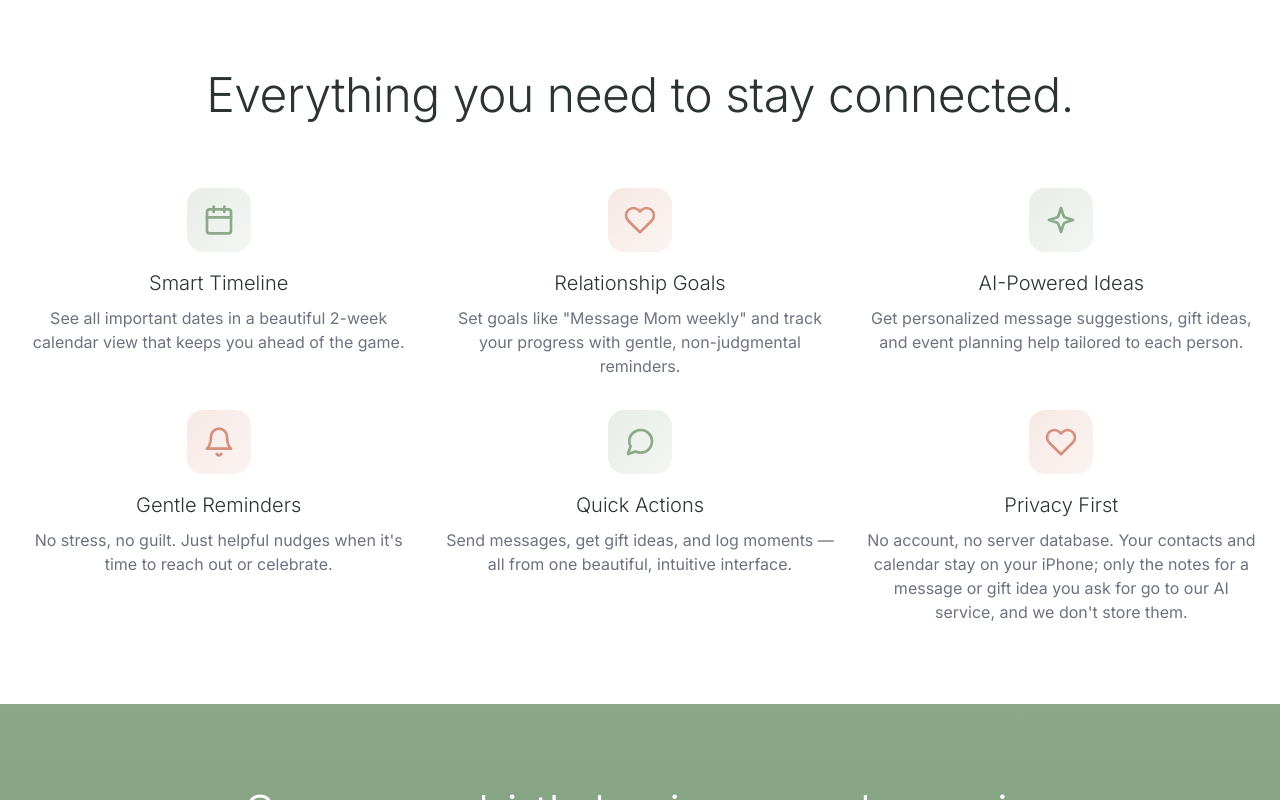
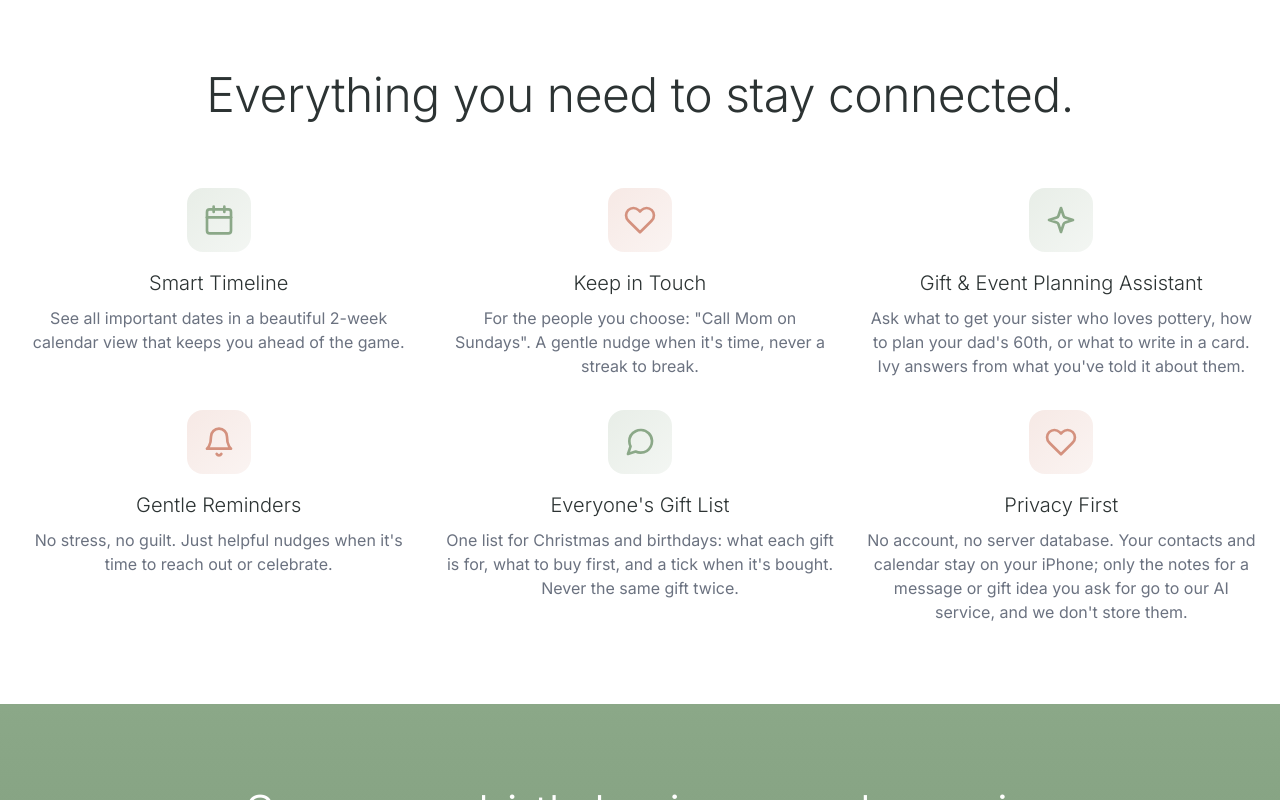
Before and after one commit to umutdemrc/soulware, a plain HTML site: page ivy-relations-assistant/index.html in a window 1280 px wide. Shown: the part 2205-3005 px from the top of the page. Drawn offline with Linux system fonts and the light colour scheme.

Commit message:
Ivy page: gift list and the planning assistant as features
Replaces generic 'AI-Powered Ideas' / 'Quick Actions' cards with the gift & event
planning assistant (what Premium pays for) and everyone's gift list; goals card
says keep-in-touch without streaks.

Co-Authored-By: Claude Opus 5.5 <noreply@anthropic.com>

```diff
--- a/ivy-relations-assistant/index.html
+++ b/ivy-relations-assistant/index.html
@@ -156,7 +156,7 @@
               <svg class="ico" viewBox="0 0 24 24"><path d="M21 11.5a8.38 8.38 0 0 1-.9 3.8 8.5 8.5 0 0 1-7.6 4.7 8.38 8.38 0 0 1-3.8-.9L3 21l1.9-5.7a8.38 8.38 0 0 1-.9-3.8 8.5 8.5 0 0 1 4.7-7.6 8.38 8.38 0 0 1 3.8-.9h.5a8.48 8.48 0 0 1 8 8v.5z"/></svg>
             </div>
             <h3 class="h3">Thoughtful messages made easy.</h3>
-            <p class="muted">AI helps you craft meaningful messages, suggest gifts, and plan special moments.</p>
+            <p class="muted">Ask for gift ideas, event plans or a first message, built from what you've noted about each person.</p>
           </div>
 
           <div class="mock">
@@ -206,16 +206,16 @@
           <div class="feature-ico feature-ico--clay feature-ico--lg">
             <svg class="ico ico--lg" viewBox="0 0 24 24"><path d="M20.84 4.61a5.5 5.5 0 0 0-7.78 0L12 5.67l-1.06-1.06a5.5 5.5 0 0 0-7.78 7.78l1.06 1.06L12 21.23l7.78-7.78 1.06-1.06a5.5 5.5 0 0 0 0-7.78z"/></svg>
           </div>
-          <h3 class="feature__title">Relationship Goals</h3>
-          <p class="muted">Set goals like "Message Mom weekly" and track your progress with gentle, non-judgmental reminders.</p>
+          <h3 class="feature__title">Keep in Touch</h3>
+          <p class="muted">For the people you choose: "Call Mom on Sundays". A gentle nudge when it's time, never a streak to break.</p>
         </div>
 
         <div class="feature">
           <div class="feature-ico feature-ico--sage feature-ico--lg">
             <svg class="ico ico--lg" viewBox="0 0 24 24"><path d="M12 3l1.9 5.8a2 2 0 0 0 1.3 1.3L21 12l-5.8 1.9a2 2 0 0 0-1.3 1.3L12 21l-1.9-5.8a2 2 0 0 0-1.3-1.3L3 12l5.8-1.9a2 2 0 0 0 1.3-1.3L12 3z"/></svg>
           </div>
-          <h3 class="feature__title">AI-Powered Ideas</h3>
-          <p class="muted">Get personalized message suggestions, gift ideas, and event planning help tailored to each person.</p>
+          <h3 class="feature__title">Gift &amp; Event Planning Assistant</h3>
+          <p class="muted">Ask what to get your sister who loves pottery, how to plan your dad's 60th, or what to write in a card. Ivy answers from what you've told it about them.</p>
         </div>
 
         <div class="feature">
@@ -230,8 +230,8 @@
           <div class="feature-ico feature-ico--sage feature-ico--lg">
             <svg class="ico ico--lg" viewBox="0 0 24 24"><path d="M21 11.5a8.38 8.38 0 0 1-.9 3.8 8.5 8.5 0 0 1-7.6 4.7 8.38 8.38 0 0 1-3.8-.9L3 21l1.9-5.7a8.38 8.38 0 0 1-.9-3.8 8.5 8.5 0 0 1 4.7-7.6 8.38 8.38 0 0 1 3.8-.9h.5a8.48 8.48 0 0 1 8 8v.5z"/></svg>
           </div>
-          <h3 class="feature__title">Quick Actions</h3>
-          <p class="muted">Send messages, get gift ideas, and log moments — all from one beautiful, intuitive interface.</p>
+          <h3 class="feature__title">Everyone's Gift List</h3>
+          <p class="muted">One list for Christmas and birthdays: what each gift is for, what to buy first, and a tick when it's bought. Never the same gift twice.</p>
         </div>
 
         <div class="feature">
```
